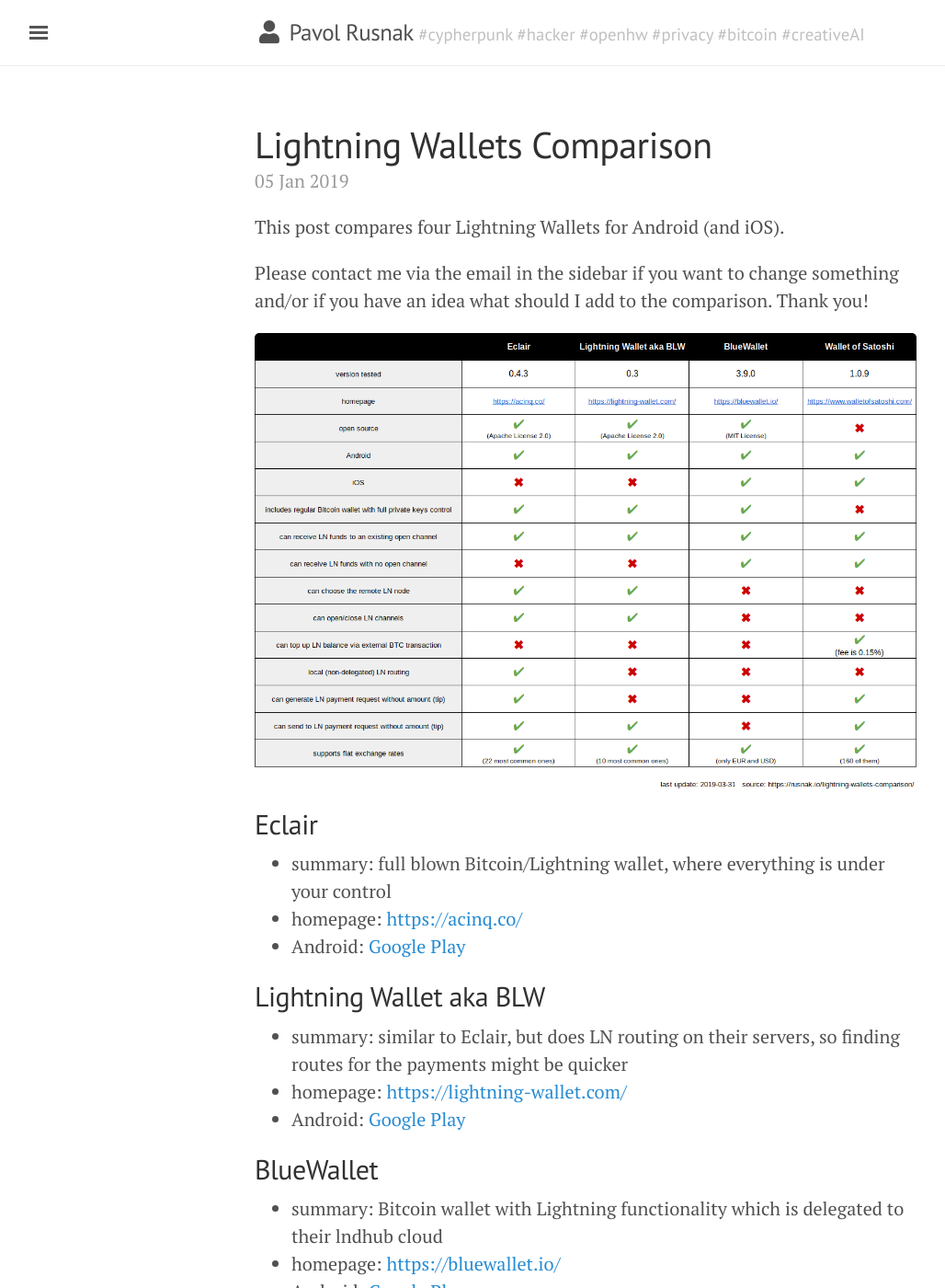
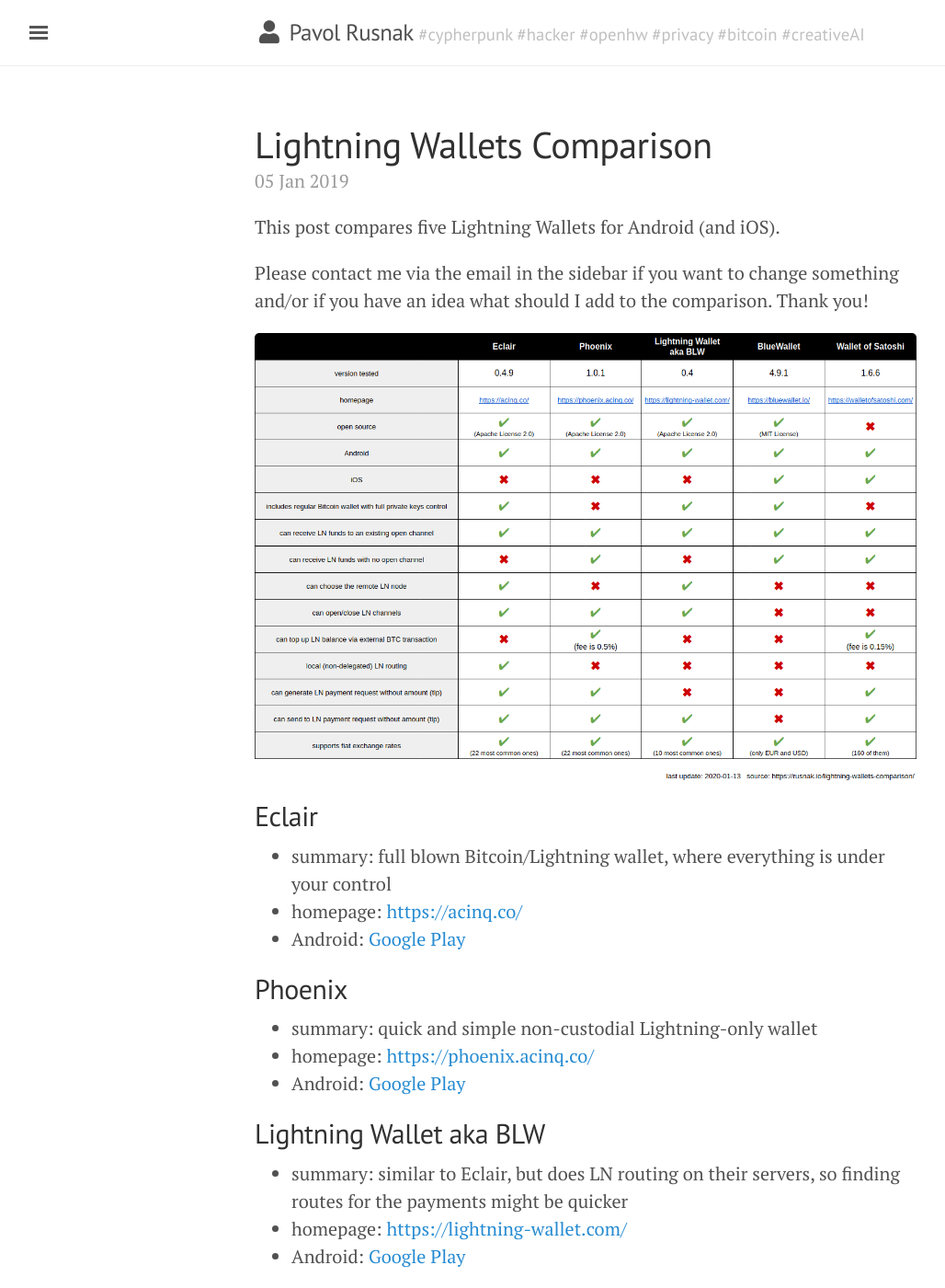
Before and after one commit to prusnak/rusnak.io, a Jekyll site: the page built from _posts/2019-01-05-lightning-wallets-comparison.md, in a window 1280 px wide and 1400 px high. Shown: the whole window at 92% size, without its empty margins (3-1031 px from the left). Built offline with Jekyll 4.4.1, drawn with Linux system fonts in a browser that asks for light colours; nearby versions of some CDN libraries; comment, search, counter and statistics services are not loaded.

Commit message:
update lightning-wallets-comparison

```diff
--- a/_posts/2019-01-05-lightning-wallets-comparison.md
+++ b/_posts/2019-01-05-lightning-wallets-comparison.md
@@ -3,7 +3,7 @@
 title: Lightning Wallets Comparison
 ---
 
-This post compares four Lightning Wallets for Android (and iOS).
+This post compares five Lightning Wallets for Android (and iOS).
 
 Please contact me via the email in the sidebar if you want to change something and/or if you have an idea what should I add to the comparison. Thank you!
 
@@ -14,6 +14,12 @@
 * summary: full blown Bitcoin/Lightning wallet, where everything is under your control
 * homepage: [https://acinq.co/](https://acinq.co/)
 * Android: [Google Play](https://play.google.com/store/apps/details?id=fr.acinq.eclair.wallet.mainnet2)
+
+## Phoenix
+
+* summary: quick and simple non-custodial Lightning-only wallet
+* homepage: [https://phoenix.acinq.co/](https://phoenix.acinq.co/)
+* Android: [Google Play](https://play.google.com/store/apps/details?id=fr.acinq.phoenix.mainnet)
 
 ## Lightning Wallet aka BLW
 
```
Also changed, not shown: assets/lightning-wallets-comparison.png.
